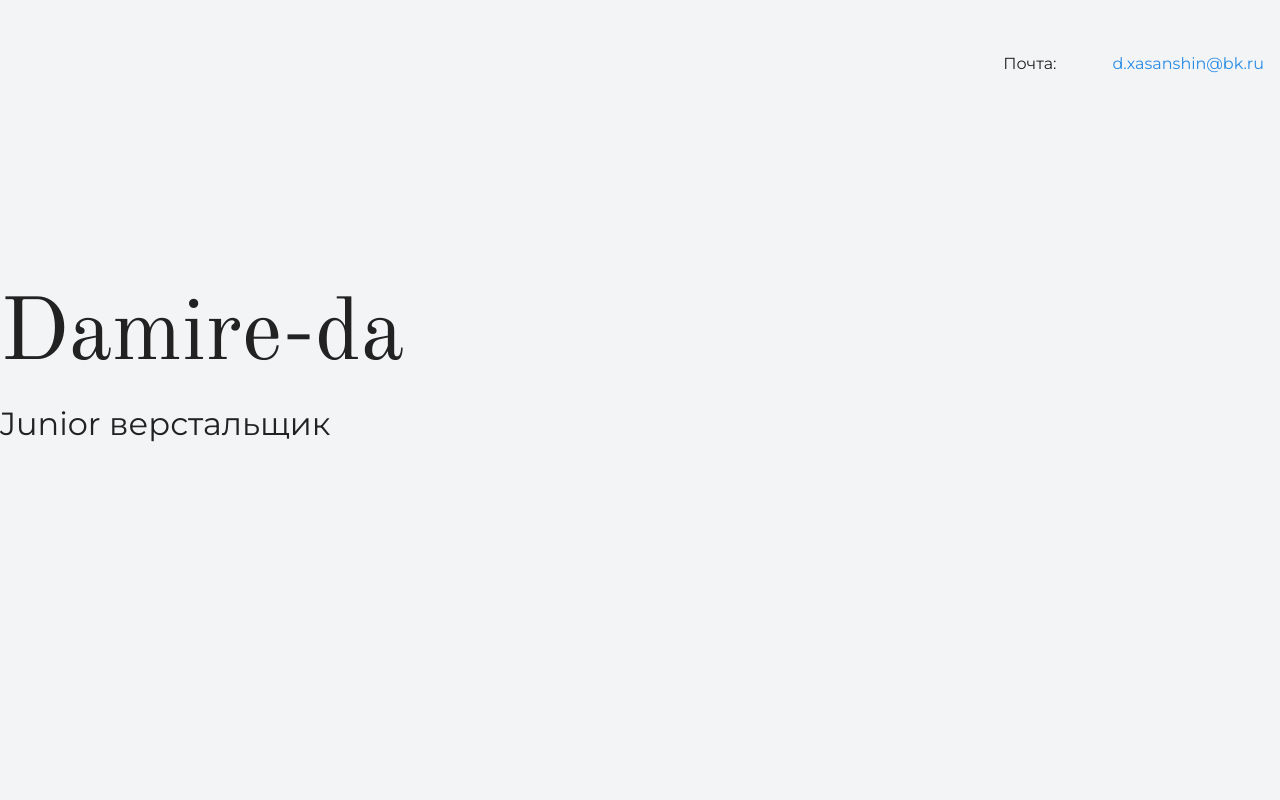
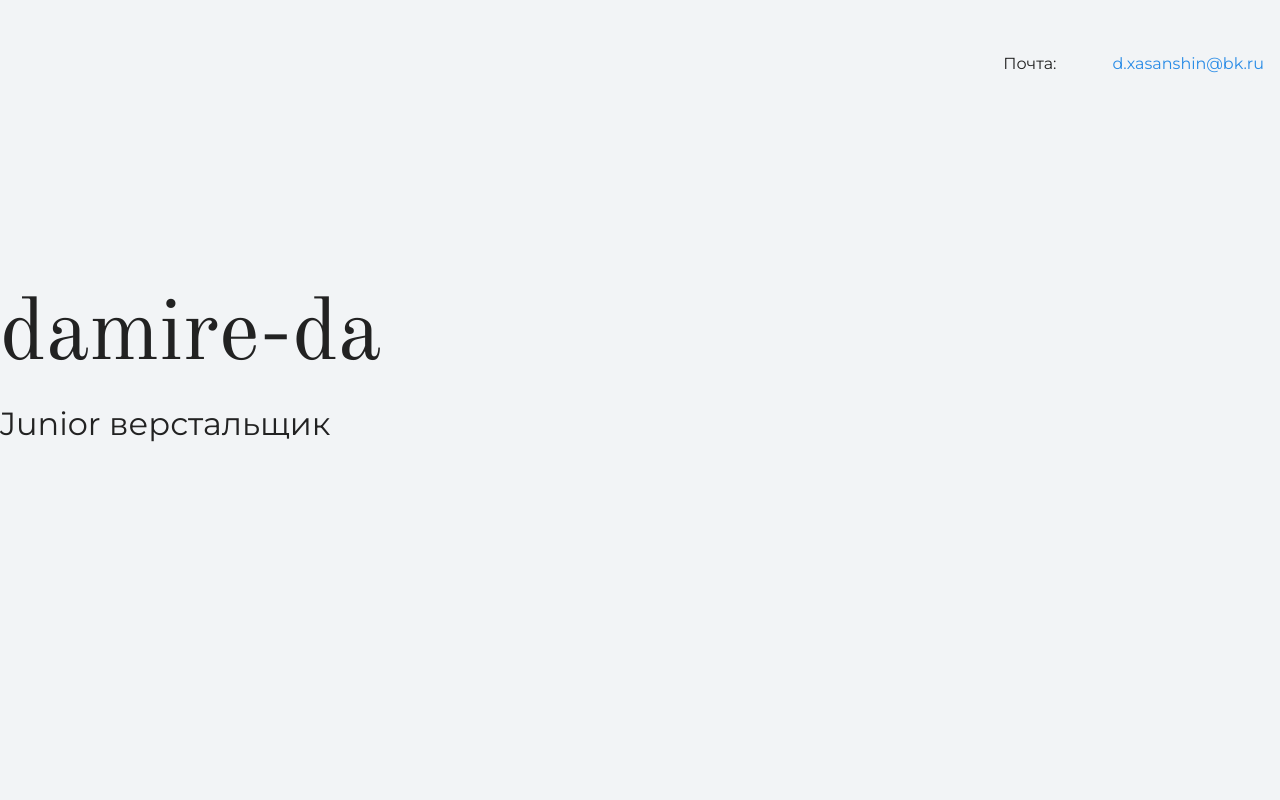
Before and after one commit to damire-da/my-site, a plain HTML site: page index.html in a window 1280 px wide. Shown: the top 800 px of the page. Drawn offline with nearby package versions, Linux system fonts and the light colour scheme.

Commit message:
поменял никнейм

```diff
--- a/index.html
+++ b/index.html
@@ -15,7 +15,7 @@
     </header>
 
     <section class="hero-image">
-      <h1 class="heading">Damire-da</h1>
+      <h1 class="heading">damire-da</h1>
       <p>Junior верстальщик</p>
     </section>
 
```
